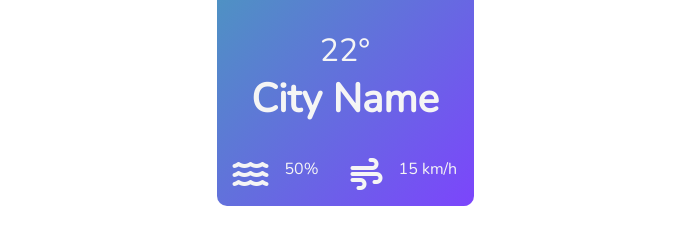
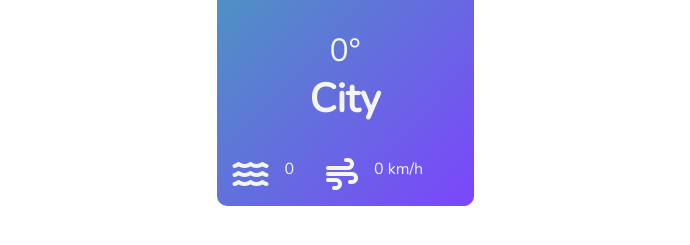
Before and after one commit to sceiiya/chingu_pp-weather-app, a plain HTML site: page index.html in a window 1280 px wide. Shown: the part 481-726 px from the top of the page, without its empty margins (295-985 px from the left). Drawn offline with nearby package versions, Linux system fonts and the light colour scheme.

Commit message:
Fix default value display

```diff
--- a/index.html
+++ b/index.html
@@ -48,22 +48,22 @@
         <img class="weather-icon" id="mainIcon" src="assets/icons/android-chrome-192x192.png" />
       </p>
       <div>
-        <p class="degrees">22°</p>
-        <p class="city-name">City Name</p>
+        <p class="degrees">0°</p>
+        <p class="city-name">City</p>
       </div>
 
       <div class="weather-details">
         <div class="details__humidity">
           <i class="fa-solid fa-water"></i>
           <div>
-            <p id="humidity">50%</p>
+            <p id="humidity">0</p>
             <!-- <p>Humidity</p> -->
           </div>
         </div>
         <div class="details__wind">
           <i class="fa-solid fa-wind"></i>
           <div>
-            <p id="wind">15 km/h</p>
+            <p id="wind">0 km/h</p>
             <!-- <p>Wind Speed</p> -->
           </div>
         </div>
```
